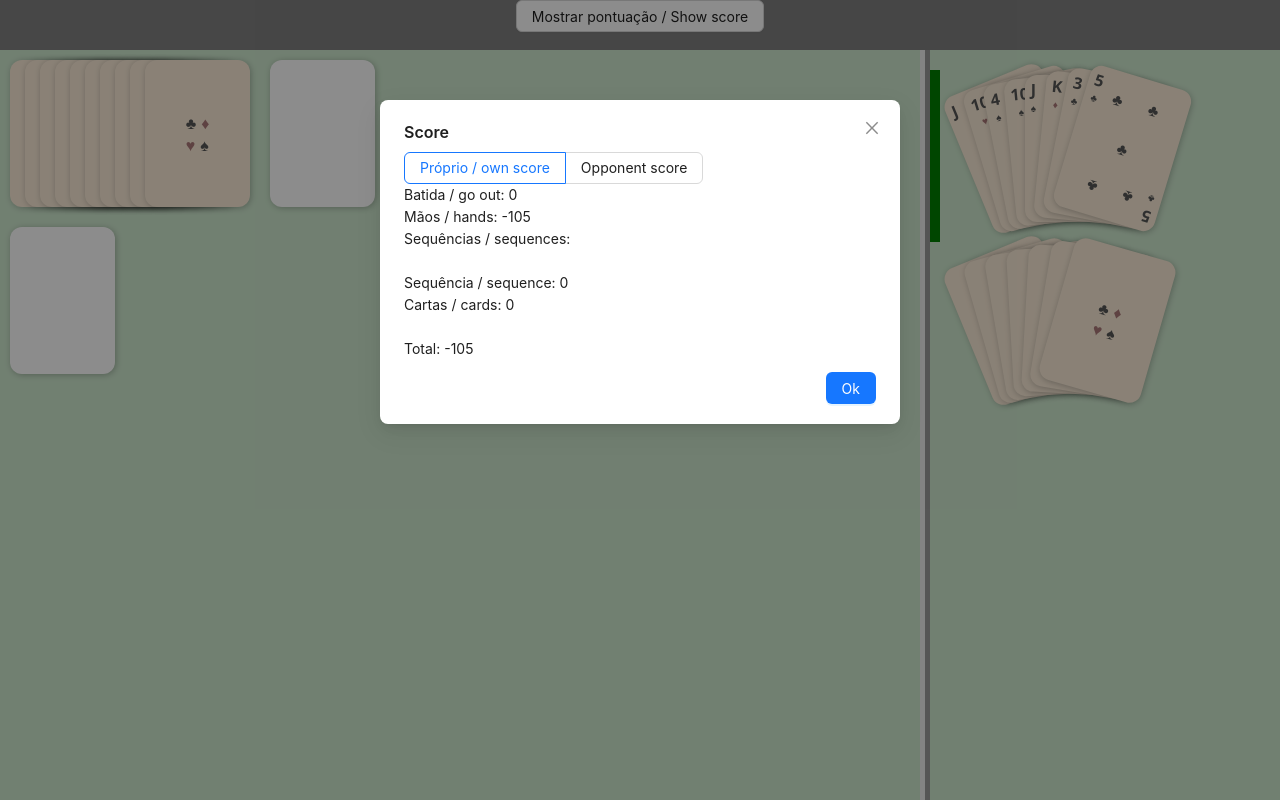
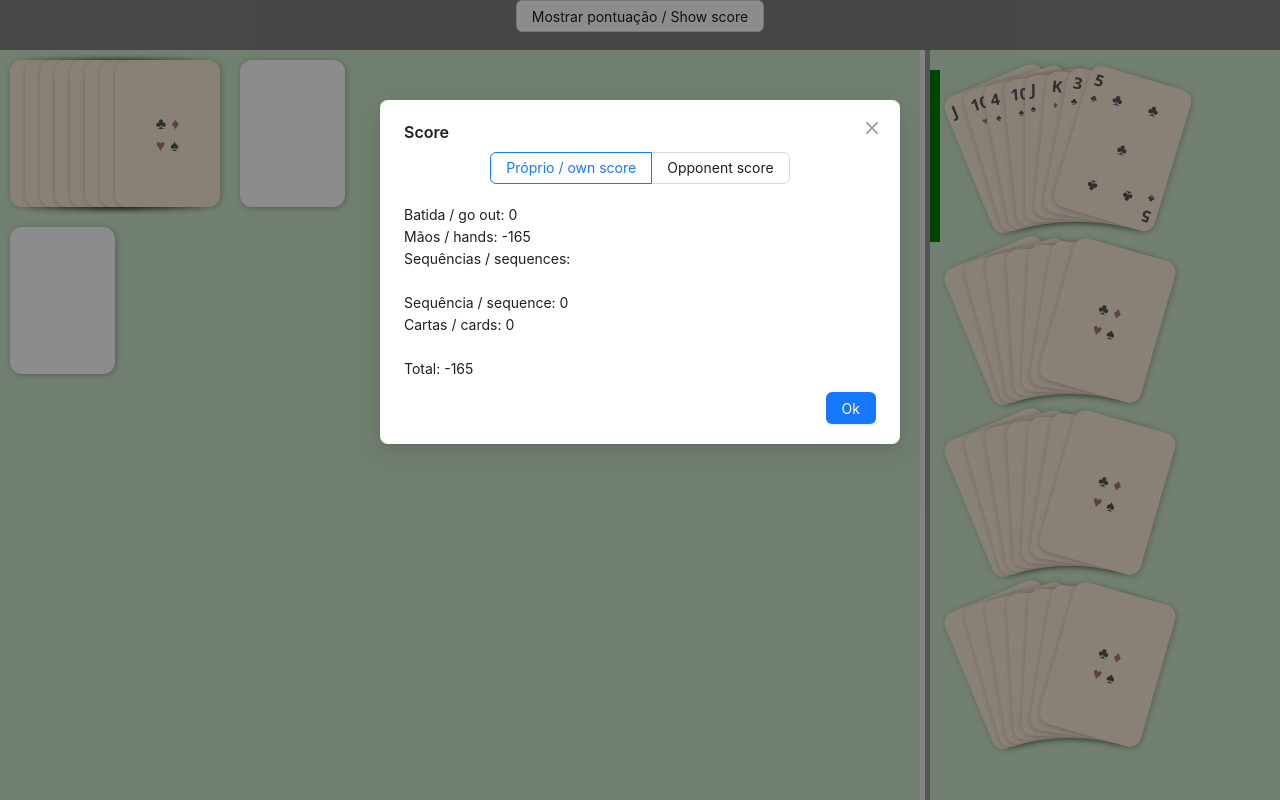
Before and after one commit to diogo-raphael-cravo/canastra, a React (Create React App) app: page / in a window 1280 px wide. Both pictures are taken after a click on the button "Mostrar pontuação / Show score". Built offline with nearby package versions, Linux system fonts and the light colour scheme.

Commit message:
more small fixes

```diff
--- a/src/canastra/CanastaGame.tsx
+++ b/src/canastra/CanastaGame.tsx
@@ -60,7 +60,7 @@ function CanastaGame() {
   }, [gameStarted, currentPlayer, loading, dispatch, playerId, players, sequences, discardPile.cards]);
 
   if (!gameStarted) {
-    dispatch(startGame(2));
+    dispatch(startGame(4));
     return <div/>;
   }
 
@@ -113,7 +113,7 @@ function CanastaGame() {
           {discardPileJsx}
         </div>
         <div className="row" style={{ display: 'flex' }}>
-          <div className="col" style={{ display: 'flex', width: '50%' }}>
+          <div className="col" style={{ display: 'flex', minWidth: '50%' }}>
             <div className="row" style={{ display: 'flex' }}>
               {playerSequenceElements}
             </div>
--- a/src/canastra/CanastaScore.tsx
+++ b/src/canastra/CanastaScore.tsx
@@ -1,7 +1,7 @@
 import React, { useState } from 'react';
 import { v4 } from 'uuid';
 
-import { Radio, Modal, Button } from 'antd';
+import { Radio, Modal, Button, Descriptions } from 'antd';
 
 import { useAppSelector, useAppDispatch } from '../Hooks';
 
@@ -90,10 +90,11 @@ function CanastaScore() {
               Ok
             </Button>]}>
             <div className="col" style={{ display: 'flex', flex: 1 }}>
-                <Radio.Group value={showPlayerScore} onChange={(e) => setShowPlayerScore(e.target.value)}>
+                <Radio.Group style={{ display: 'flex', alignItems: 'center', justifyContent: 'center' }} value={showPlayerScore} onChange={(e) => setShowPlayerScore(e.target.value)}>
                     <Radio.Button value={true}>Próprio / own score</Radio.Button>
                     <Radio.Button value={false}>Opponent score</Radio.Button>
                 </Radio.Group>
+                <div style={{ marginTop: 20 }}>
                     Batida / go out: {score.goOutScore}
                     <br/>
                     Mãos / hands: {score.handPenalty}
@@ -111,6 +112,7 @@ function CanastaScore() {
                     <br/>
                     Total: {getTotalScore(score)}
                 </div>
+            </div>
         </Modal>
     );
 }
--- a/src/canastra/slices/GameSlice.tsx
+++ b/src/canastra/slices/GameSlice.tsx
@@ -104,7 +104,7 @@ export const gameSlice = createSlice({
             state.players.push({
                 id: v4(),
                 hand: state.deck.slice(initialCardIndex, initialCardIndex + cardCountPerPlayer),
-                playerTeam: false, // TODO: alternate teams
+                playerTeam: i % 2 === 0,
             });
         }
         state.deck = state.deck.slice(cardCountPerPlayer * playerCount, state.deck.length);
@@ -213,6 +213,7 @@ export const gameSlice = createSlice({
 
         let selectedSequence: SequenceType | undefined;
         if (null === action.payload) {
+            if (!player.playerTeam) {
                 selectedSequence = {
                     id: v4(),
                     type: SEQUENCE_TYPE_ANY,
@@ -221,6 +222,9 @@ export const gameSlice = createSlice({
                     playerTeam: player.playerTeam,
                 };
                 state.sequences.push(selectedSequence);
+            } else {
+                selectedSequence = getEmptySequence(state.sequences);
+            }
         } else {
             selectedSequence = state.sequences.find(sequence => sequence.id === action.payload);
         }
```
Lines whose indentation alone changed are shown as unchanged.
